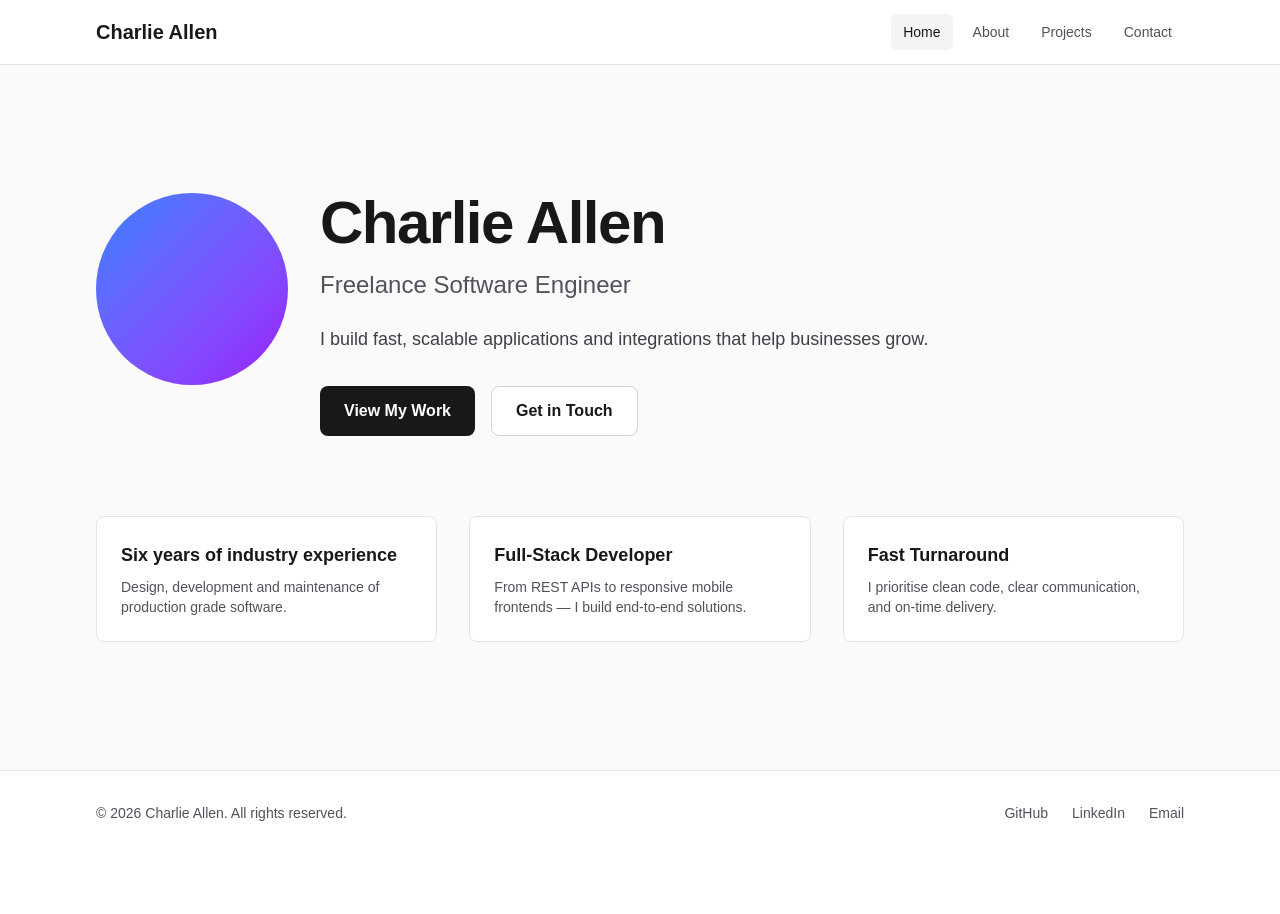
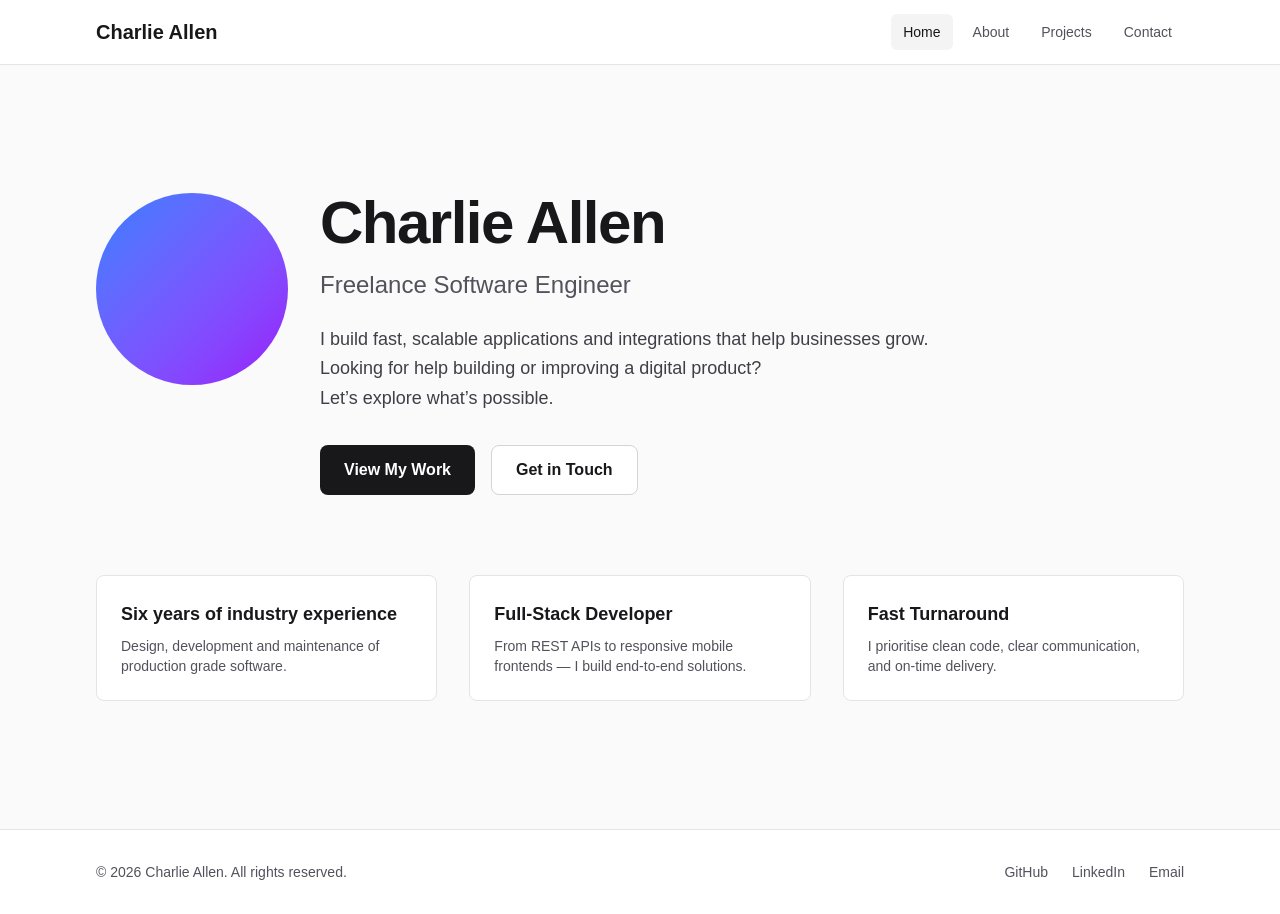
Before and after one commit to TemperateGrassland/charlieallen.dev, a Next.js app: page / in a window 1280 px wide. Before the commit the page ends 855 px from the top, so only its background shows below. Built offline with nearby package versions, Linux system fonts and the light colour scheme.

Commit message:
update website copy -again

```diff
--- a/app/page.tsx
+++ b/app/page.tsx
@@ -18,9 +18,11 @@ export default function Home() {
             <p className="mt-4 text-xl text-zinc-600 dark:text-zinc-400 sm:text-2xl">
               Freelance Software Engineer
             </p>
-            <p className="mt-6 max-w-2xl text-lg leading-relaxed text-zinc-700 dark:text-zinc-300">
-              I build fast, scalable applications and integrations that help businesses grow.
-            </p>
+            <div className="mt-6 max-w-2xl text-lg leading-relaxed text-zinc-700 dark:text-zinc-300">
+              <p>I build fast, scalable applications and integrations that help businesses grow.</p>
+              <p>Looking for help building or improving a digital product?</p>
+              <p>Let’s explore what’s possible.</p>
+            </div>
 
             {/* CTA Buttons */}
             <div className="mt-8 flex flex-col gap-4 sm:flex-row">
```
